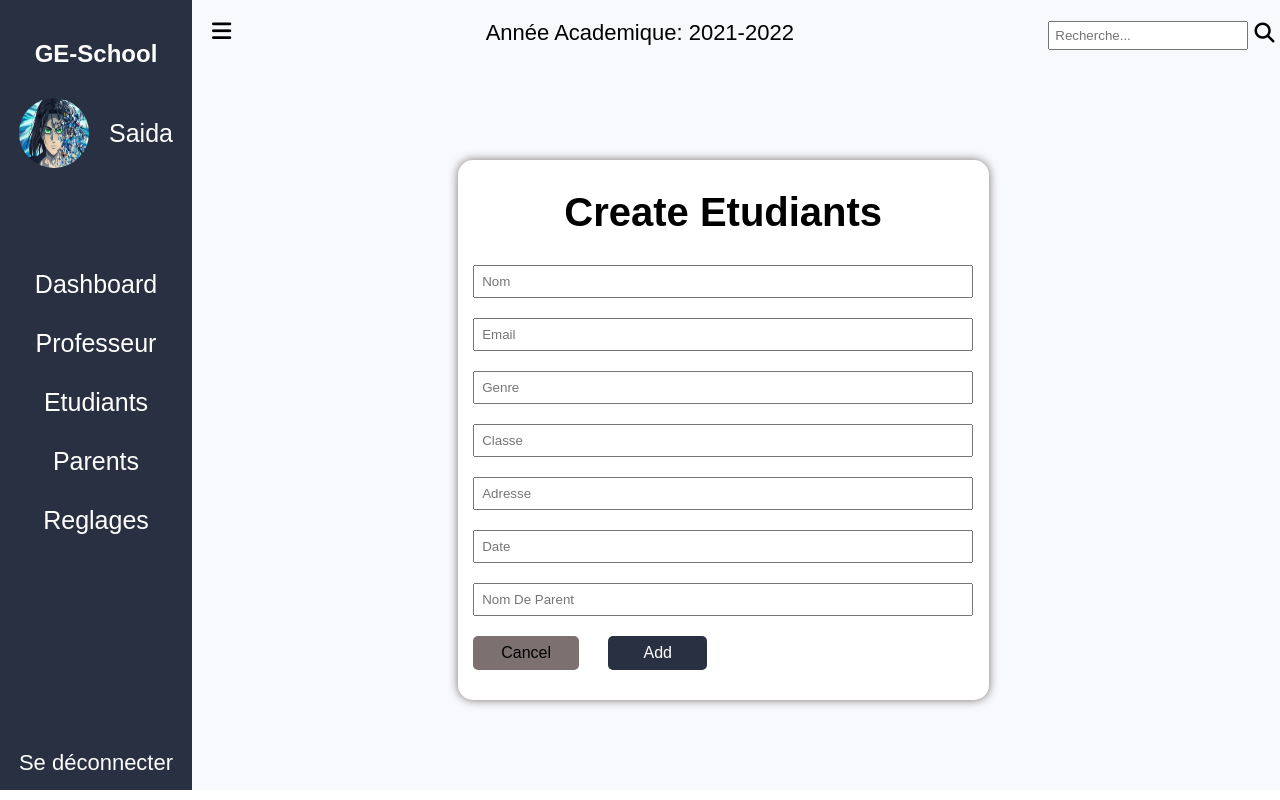
After one commit to abdnacer/Application_de_Gestion_d_ecole, a PHP site: page /Application_de_Gestion_d_ecole/Views/addEtudiants.php in a window 1280 px wide. The commit adds this page. Run offline with PHP 8.4, Linux system fonts and the light colour scheme; some libraries are stand-ins or nearby versions.

Commit message:
Les requettes de Create is done

```diff
--- a/Public/Css/style.css
+++ b/Public/Css/style.css
@@ -18,7 +18,7 @@ main{
   display: flex;
   flex-direction: column;
   width: 15%;
-  height: 100vh;
+  height: auto;
 }
 
 .title_nav{
@@ -188,13 +188,14 @@ main{
   font-weight: bolder;
 }
 
-.title_dashboard button{
+.title_dashboard a{
   padding: 8px 50px;
   border: none;
   background-color: #293042;
   color: white;
   border-radius: 10px;
   font-size: 18px;
+  text-decoration:none;
 }
 
 
@@ -204,6 +205,7 @@ table{
   border: 1px solid black;
   border-bottom: none;
   font-size: 18px;
+  margin-bottom: 30px;
 }
 
 .head_tab th{
@@ -218,62 +220,61 @@ td{
   padding: 8px 12px;
 }
 
-/* Css De Form Modal */
-.countainer{
-  width: 100%;
-  height: 100%;
-  position:absolute;
-  top: 0px;
+.link{
   display: flex;
-  justify-content:center;
-  align-items:center;
 }
 
-#modal_student_Create,
-#modal_student_Edite{
-  display: none;
+.link button{
+  font-size: 20px;
+  border: none;
 }
 
-.child{
-  border-radius:15px;
-  background:white;
-  top: 0;
-  left: 0;
-  width: 450px;
-  height: 550px;
-  display: flex;
-  flex-direction: column;
-  position:relative;
-  box-shadow: 0 0 20px 0px rgb(124, 112, 112);
+.link button.butun{
+  margin-right: 7px;
 }
 
-.title,
-.btn_group{
+.link:last-child{
+  margin: 0;
+}
+
+/* Css De Formulaire De Add */
+.title_Form_Add{
   display: flex;
   justify-content: center;
 }
 
-.title{
-  margin: 30px 0 15px 0;
+.title_Form_Add p{
+  font-size: 40px;
+  font-weight: bolder;
+  margin-bottom: 30px;
 }
 
-.btn_group{
-  margin-top: 20px;
+.content_add{
+  width: 100%;
+  height: auto;
+  margin-top: 110px;
+  display: flex;
+  flex-direction: column;
+  justify-content: center;
+  align-items: center;
 }
 
-.input{
-  padding: 12px;
-  margin: 0 80px;
+.inpt_group{
+  width: 50%;
+  padding: 30px 0;
+  background-color: white;
+  display: flex;
+  flex-direction: column;
+  align-items: center;
+  justify-content: center;
+  border-radius:15px;
+  box-shadow: 0 0 10px 0px rgb(124, 112, 112);
 }
 
 .input input{
-  width: 100%;
-  height: 30px;
-  display: flex;
-  justify-content: center;
-  align-items: center;
-  padding: 5px;
-  border: 1px solid rgba(0, 0, 0, 0.457);
+  width: 500px;
+  padding: 7px;
+  margin-bottom: 20px;
 }
 
 .btn_group button:first-child{
@@ -281,7 +282,7 @@ td{
   border: none;
   padding: 8px 28px;
   border-radius: 5px;
-  margin-right: 25px;
+  margin-right: 10px;
   font-size:  16px;
 }
 
@@ -289,15 +290,10 @@ td{
   background-color: #293042;
   color: white;
   border: none;
-  padding: 5px 35px;
+  padding: 8px 35px;
   border-radius: 5px;
   margin-left: 15px;
   font-size:  16px;
-}
-
-.link{
-  text-decoration: none;
-  color: black;
 }
 
 /* Page Sign In */
--- a/Public/Js/script.js
+++ b/Public/Js/script.js
@@ -17,3 +17,15 @@ function openModalEdite(){
 function closeModalEdite(){
   document.getElementById("modal_student_Edite").style.display = "none";
 }
+
+
+let form = document.getElementById('form');
+let nom = document.getElementById('nom');
+let error = document.getElementById('error');
+
+form.addEventListener('submit', (e) =>{
+  if(nom.ariaValueMax.trim()){
+    error.textContent = "nom is empty"
+    nom.style.border = '1px solid red'
+  }
+})
--- /dev/null
+++ b/Views/addEtudiants.php
@@ -0,0 +1,64 @@
+<?php
+  if(isset($_POST['submit'])){
+    $data = new etudiantController();
+    $data = $data->addEtudiant();
+  }
+?>
+<!DOCTYPE html>
+<html lang="en">
+<head>
+  <meta charset="UTF-8">
+  <meta http-equiv="X-UA-Compatible" content="IE=edge">
+  <meta name="viewport" content="width=device-width, initial-scale=1.0">
+  <title>Document</title>
+  <link rel="stylesheet" href="path/to/font-awesome/css/font-awesome.min.css">
+  <link rel="stylesheet" href="./public/Css/style.css">
+</head>
+<body>
+  <main>
+  <?php require_once('Sidebar.php'); ?>
+
+  <div class="nav_part2">
+  <?php require_once('nav.php'); ?>
+
+  <div class="content_add">
+    <div class="inpt_group">
+      <form method="POST">
+        <div class="title_Form_Add">
+          <p>Create Etudiants</p>
+        </div>
+        <div class="input">
+          <input type="text" name="Nom" placeholder="Nom">
+        </div>
+        <div class="input">
+          <input type="text" name="Email" placeholder="Email">
+        </div>
+        <div class="input">
+            <input type="text" name="Genre" placeholder="Genre" id="Genre">
+          </div>
+          <div class="input">
+            <input type="text" name="Classe" placeholder="Classe" id="Classe">
+          </div>
+          <div class="input">
+            <input type="text" name="Adresse" placeholder="Adresse" id="Adresse">
+          </div>
+          <div class="input">
+            <input type="text" name="Date" placeholder="Date" id="Date">
+          </div>
+          <div class="input">
+            <input type="text" name="nom_parent" placeholder="Nom De Parent" id="nom_parent">
+          </div>
+          <div class="btn_group">
+              <button type="submit" onclick="closeModalCreate()">Cancel</button>
+              <button type="submit" name="submit">Add</button>
+          </div>
+      </form>
+    </div>
+  </div>
+  </div>
+  </main>
+
+  <script src="https://kit.fontawesome.com/2e18c067b3.js" crossorigin="anonymous"></script>
+  <script src="./public/Js/script.js"></script>
+</body>
+</html>
--- a/autoload.php
+++ b/autoload.php
@@ -1,8 +1,8 @@
 <?php
  session_start();
+ require_once('bootstrap.php');
 
  spl_autoload_register('autoload');
- require_once('controllers/StudentsController.php');
 
  function autoload($class_name){
     $array_paths = array(
--- /dev/null
+++ b/bootstrap.php
@@ -0,0 +1,5 @@
+<?php
+  define('BASE_URL', 'http://localhost/Application_de_Gestion_d_ecole/');
+
+
+?>
--- a/controllers/StudentsController.php
+++ /dev/null
@@ -1,5 +0,0 @@
-<?php
-  class StudentController{
-
-  }
-?>
--- a/controllers/homeController.php
+++ b/controllers/homeController.php
@@ -1,7 +1,6 @@
 <?php
     class homeController{
         public function index($page){
-            //include('views/' .$page.'.php');
             include('views/' .$page.'.php');
         }
     }
--- a/index.php
+++ b/index.php
@@ -3,7 +3,7 @@ require_once './autoload.php';
 require_once './controllers/homeController.php';
 
  $home = new homeController();
- $pages = ['dashboard','Etudiants','Parents','Professeur','signIn'];
+ $pages = ['dashboard','Etudiants','Parents','Professeur','signIn','addEtudiants', 'updateEtudiant'];
 
  if(isset($_GET['page'])){
      if(in_array($_GET['page'],$pages)){
```
Also changed, not shown: Views/Etudiants.php (+47 -103 lines), controllers/etudiantController.php (added, +32 -0 lines), modles/Etudiants.php (added, +34 -0 lines), Views/updateEtudiant.php (added).
